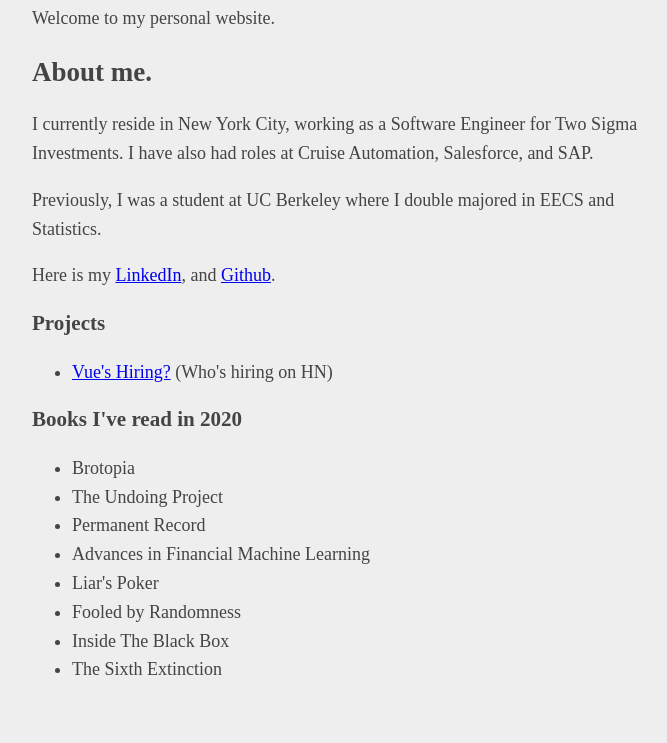
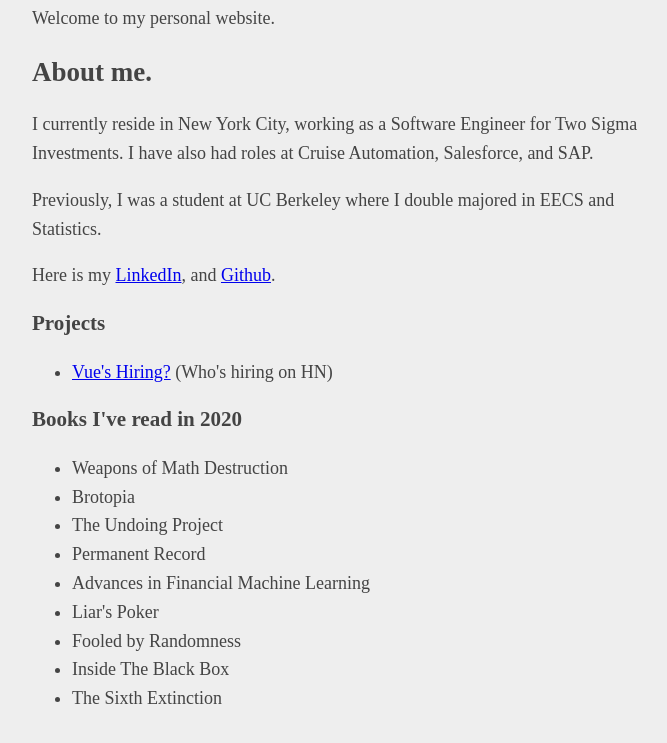
Before and after one commit to Andrew-peng/personal-website-simple, a plain HTML site: page index.html in a window 1280 px wide. Shown: the part 103-846 px from the top of the page, without its empty margins (283-950 px from the left). Drawn offline with Linux system fonts and the light colour scheme.

Commit message:
add weapons of math desctruction

```diff
--- a/index.html
+++ b/index.html
@@ -43,6 +43,7 @@
 <h3>Books I've read in 2020</h3>
 
 <ul>
+    <li>Weapons of Math Destruction</li>
     <li>Brotopia</li>
     <li>The Undoing Project</li>
     <li>Permanent Record</li>
```
